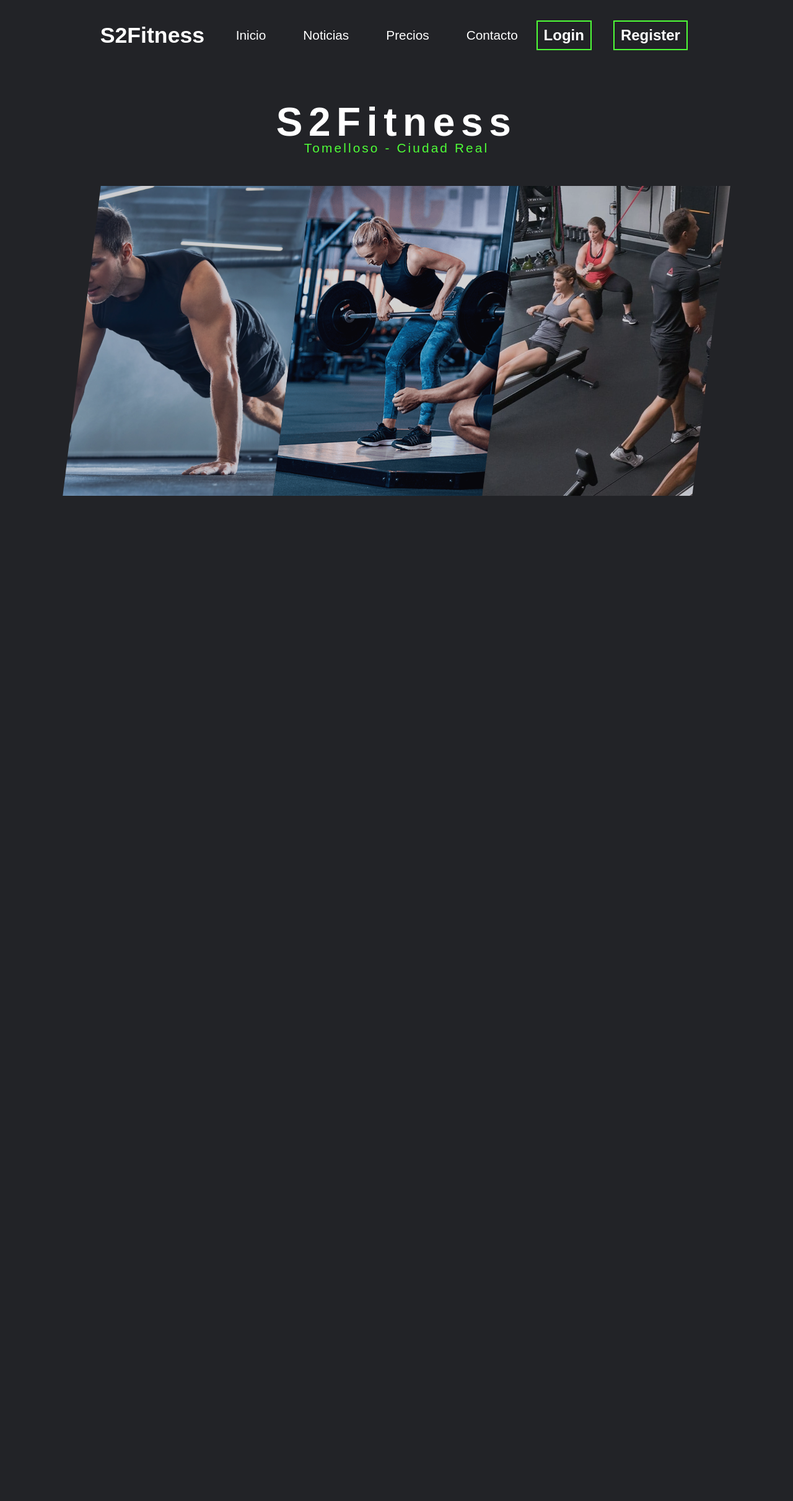
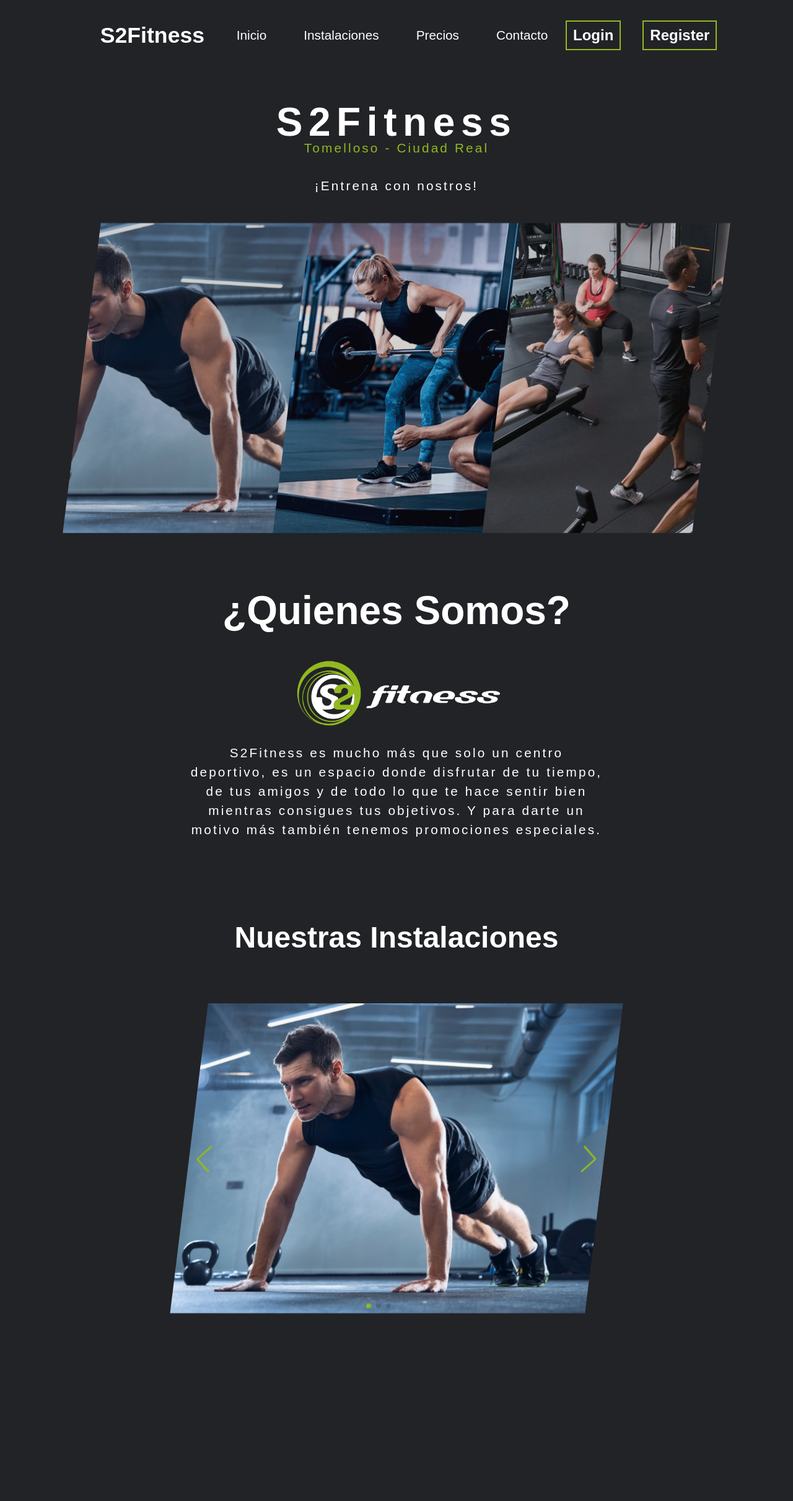
Before and after one commit to jlopez-02/GymManager, a PHP site: page / in a window 1280 px wide. Shown: the whole page at 62% size. Before the commit the page ends 800 px from the top, so only its background shows below. Run offline with PHP 8.4, Linux system fonts and the light colour scheme; some libraries are stand-ins or nearby versions.

Commit message:
03/04/2023 MAIN PAGE

```diff
--- a/TFC-GymManager/app/scripts/main_page.js
+++ b/TFC-GymManager/app/scripts/main_page.js
@@ -1,17 +1,64 @@
 $(document).ready(function () {
     let title_delay = 1200;
     animated_title(title_delay);
+    galery_hover();
+    initialize_slider();
+
+});
 
 
 
-});
-
 function animated_title(title_delay){
     $(".welcome_sub_title").css("opacity", 0);
+    $(".hover_text").css("opacity", 0);
     $(".welcome_title").addClass("typing");
 
     setTimeout( () => {
         $(".welcome_sub_title").css("opacity", 1);
         $(".welcome_sub_title").addClass("typing");
     }, title_delay);
+
+    setTimeout( () => {
+        $(".hover_text").css("opacity", 1);
+        $(".hover_text").addClass("blur-in");
+    }, title_delay + 1000);
+
+
 }
+
+function galery_hover(){
+    $(".image_galery img").each(function(index) {
+    const text = ["Entrenamiento individual", "Entrenamiento personal", "Actividades dirigidas"][index];
+    $(this).hover(function() {
+      $(".hover_text").text(text);
+      $(".hover_text").addClass("typing");
+    }, function() {
+      $(".hover_text").text("¡Entrena con nosotros!");
+      $(".hover_text").removeClass("typing");
+    });
+  });
+}
+
+function initialize_slider() {
+  const swiper = new Swiper('.swiper', {
+
+    autoplay: {
+      delay: 3000,
+      disableOnInteraction: false,
+    },
+
+    loop: true,
+
+    // If we need pagination
+    pagination: {
+      el: '.swiper-pagination',
+    },
+
+    // Navigation arrows
+    navigation: {
+      nextEl: '.swiper-button-next',
+      prevEl: '.swiper-button-prev',
+    },
+
+  });
+}
--- a/TFC-GymManager/app/styles/css/root.css
+++ b/TFC-GymManager/app/styles/css/root.css
@@ -26,7 +26,7 @@ header nav .app_logo {
   padding: 5px;
 }
 header nav .app_logo:hover {
-  color: #4fff38;
+  color: #92b91f;
 }
 header nav #nav_list {
   display: flex;
@@ -40,7 +40,7 @@ header nav #nav_list a {
   transition: all 0.5s ease;
 }
 header nav #nav_list a:hover {
-  color: #4fff38;
+  color: #92b91f;
   transform: translateY(5px);
 }
 header nav #nav_buttons {
@@ -54,15 +54,15 @@ header nav #nav_buttons a {
   margin-right: 25px;
   margin-left: 10px;
   transition: all 0.5s ease;
-  border: 2px solid #4fff38;
+  border: 2px solid #92b91f;
   padding: 10px;
 }
 header nav #nav_buttons a:hover {
-  color: #4fff38;
+  color: #92b91f;
   transform: translateY(5px);
 }
 header nav #nav_buttons a i {
-  color: #4fff38;
+  color: #92b91f;
 }
 header nav #nav_buttons #menu-icon i {
   font-size: 35px;
@@ -97,7 +97,7 @@ header nav #nav_buttons .nav_button_container:hover {
     display: block !important;
   }
   #menu-icon i.clicked {
-    color: #4fff38;
+    color: #92b91f;
   }
   header nav #nav_list {
     position: absolute !important;
@@ -105,7 +105,7 @@ header nav #nav_buttons .nav_button_container:hover {
     right: 2%;
     width: 270px;
     height: max-content;
-    background-color: #4fff38;
+    background-color: #92b91f;
     display: flex;
     flex-direction: column;
     justify-content: flex-start;
@@ -202,6 +202,11 @@ main * {
   width: 100%;
   padding: 50px;
   text-align: center;
+  padding-bottom: 300px;
+}
+#main_page_container hr {
+  opacity: 0;
+  width: 100%;
 }
 #main_page_container .welcome_title {
   width: 100%;
@@ -214,8 +219,17 @@ main * {
   letter-spacing: 0.15em;
 }
 #main_page_container p {
-  margin-top: 10px;
-  color: #4fff38;
+  color: #92b91f;
+  font-size: 1.3rem;
+  font-weight: 500;
+  overflow: hidden;
+  white-space: nowrap;
+  margin: 0 auto;
+  letter-spacing: 0.15em;
+}
+#main_page_container .hover_text {
+  padding-top: 40px;
+  color: #fff;
   font-size: 1.3rem;
   font-weight: 500;
   overflow: hidden;
@@ -243,5 +257,53 @@ main * {
   opacity: 1;
   filter: contrast(120%);
 }
+#main_page_container #web_description_page {
+  display: flex;
+  flex-wrap: wrap;
+  justify-content: center;
+}
+#main_page_container #web_description_page h1 {
+  width: 100%;
+  font-size: 4rem;
+  font-weight: 600;
+}
+#main_page_container #web_description_page img {
+  max-width: 30%;
+  height: auto;
+}
+#main_page_container #web_description_page p {
+  width: 60%;
+  color: #fff;
+  line-height: 1.5;
+  white-space: pre-wrap;
+  padding-top: 20px;
+  padding-bottom: 100px;
+}
+#main_page_container #showcase_container #slider-container {
+  display: flex;
+  align-items: center;
+  justify-content: center;
+}
+#main_page_container #showcase_container .swiper-button-prev, #main_page_container #showcase_container .swiper-button-next {
+  color: #92b91f;
+}
+#main_page_container #showcase_container .swiper-pagination .swiper-pagination-bullet-active {
+  background-color: #92b91f;
+}
+#main_page_container #showcase_container h1 {
+  font-size: 3rem;
+  font-weight: 600;
+  padding-bottom: 50px;
+}
+#main_page_container #showcase_container .swiper {
+  width: 60%;
+  transform: skew(-7deg);
+}
+#main_page_container #showcase_container .swiper .swiper-slide img {
+  width: 100%;
+  height: 500px;
+  flex-grow: 1;
+  object-fit: cover;
+}
 
 /*# sourceMappingURL=root.css.map */
--- a/TFC-GymManager/app/styles/scss/_main_page.scss
+++ b/TFC-GymManager/app/styles/scss/_main_page.scss
@@ -2,6 +2,10 @@
   width: 100%;
   padding: 50px;
   text-align: center;
+
+  hr{
+    @include invisible();
+  }
 
   .welcome_title{
     width: 100%;
@@ -13,8 +17,15 @@
   }
 
   p{
-    margin-top: 10px;
     color: $main-color;
+    font-size: 1.3rem;
+    font-weight: 500;
+    @include typing_anim_conf();
+  }
+
+  .hover_text{
+    padding-top: 40px;
+    color: $text-color;
     font-size: 1.3rem;
     font-weight: 500;
     @include typing_anim_conf();
@@ -42,4 +53,67 @@
       }
     }
   }
+
+  #web_description_page{
+    display: flex;
+    flex-wrap: wrap;
+    justify-content: center;
+    h1{
+      width: 100%;
+      font-size: 4rem;
+      font-weight: 600;
+    }
+
+    img{
+      max-width: 30%;
+      height: auto;
+    }
+
+
+
+    p{
+      width: 60%;
+      color: $text-color;
+      line-height: 1.5;
+      white-space: pre-wrap;
+      padding-top: 20px;
+      padding-bottom: 100px;
+    }
+  }
+
+  #showcase_container{
+
+    #slider-container{
+      display: flex;
+      align-items: center;
+      justify-content: center;
+    }
+
+    .swiper-button-prev, .swiper-button-next{
+      color: $main-color;
+    }
+    .swiper-pagination .swiper-pagination-bullet-active {
+      background-color: $main-color;
+    }
+
+    h1{
+      font-size: 3rem;
+      font-weight: 600;
+      padding-bottom: 50px;
+    }
+
+    .swiper{
+      width: 60%;
+      .swiper-slide img{
+        width: 100%;
+        height: 500px;
+        flex-grow: 1;
+        object-fit: cover;
+      }
+      transform: skew(-7deg);
+    }
+
+  }
+  padding-bottom: 300px;
+
 }
--- a/TFC-GymManager/app/styles/scss/_variables.scss
+++ b/TFC-GymManager/app/styles/scss/_variables.scss
@@ -1,8 +1,9 @@
 @import url('https://fonts.googleapis.com/css2?family=Montserrat:wght@500&family=Noto+Sans:wght@600&family=Open+Sans&family=Poppins&display=swap');
 $bg-color: #222327;
 $text-color: #fff;
+$main-color: #92b91f;
+//$main-color: #4fff38;
 //$main-color: #8c38ff;
-$main-color: #4fff38;
 $fuente: 'Poppings', sans-serif;
 
 @mixin typing_anim_conf(){
@@ -11,3 +12,8 @@ $fuente: 'Poppings', sans-serif;
     margin: 0 auto;
     letter-spacing: 0.15em;
 }
+
+@mixin invisible(){
+    opacity: 0;
+    width: 100%;
+}
--- a/TFC-GymManager/app/styles/scss/root.scss
+++ b/TFC-GymManager/app/styles/scss/root.scss
@@ -3,3 +3,4 @@
 @import "animations";
 @import "pageconf";
 @import "main_page";
+@import "register_form";
--- a/TFC-GymManager/app/views/main_page.php
+++ b/TFC-GymManager/app/views/main_page.php
@@ -6,14 +6,54 @@ ob_start();
 
 <div id="main_page_container">
 
+    <div id="title_page">
         <h1 class="welcome_title">S2Fitness</h1>
         <p class="welcome_sub_title">Tomelloso - Ciudad Real</p>
 
+        <h3 class="hover_text">¡Entrena con nostros!</h3>
         <section class="image_galery">
             <img src="app/assets/images/stock1.webp">
             <img src="app/assets/images/stock2.webp">
             <img src="app/assets/images/stock3.jpg">
         </section>
+
+
+    </div>
+
+    <section id="web_description_page">
+        <h1>¿Quienes Somos?</h1>
+        <img src="app/assets/images/s2fitness.png">
+        <hr>
+        <p>S2Fitness es mucho más que solo un centro deportivo, es un espacio donde disfrutar de tu tiempo, de tus amigos y de todo lo que te hace sentir bien mientras consigues tus objetivos. Y para darte un motivo más también tenemos promociones especiales.</p>
+
+    </section>
+
+    <hr id="link_2">
+
+    <section id="showcase_container">
+        <h1>Nuestras Instalaciones</h1>
+
+        <div id="slider-container" class="swiper-container">
+            <div class="swiper">
+                <!-- Additional required wrapper -->
+                <div class="swiper-wrapper">
+                    <!-- Slides -->
+                    <div class="swiper-slide"><img src="app/assets/images/stock1.webp"></div>
+                    <div class="swiper-slide"><img src="app/assets/images/stock2.webp"></div>
+                    <div class="swiper-slide"><img src="app/assets/images/stock3.jpg"></div>
+                </div>
+                <!-- If we need pagination -->
+                <div class="swiper-pagination"></div>
+
+                <!-- If we need navigation buttons -->
+                <div class="swiper-button-prev"></div>
+                <div class="swiper-button-next"></div>
+            </div>
+        </div>
+
+
+    </section>
+
 
 </div>
 
--- a/TFC-GymManager/app/views/root_page.php
+++ b/TFC-GymManager/app/views/root_page.php
@@ -11,6 +11,11 @@
 
         <!--CDN-->
         <link rel="stylesheet" href="https://cdnjs.cloudflare.com/ajax/libs/font-awesome/6.3.0/css/all.min.css" integrity="sha512-SzlrxWUlpfuzQ+pcUCosxcglQRNAq/DZjVsC0lE40xsADsfeQoEypE+enwcOiGjk/bSuGGKHEyjSoQ1zVisanQ==" crossorigin="anonymous" referrerpolicy="no-referrer" />
+
+        <link rel="stylesheet" href="https://cdn.jsdelivr.net/npm/swiper@9/swiper-bundle.min.css"/>
+        <script src="https://cdn.jsdelivr.net/npm/swiper@9/swiper-bundle.min.js"></script>
+
+
         <script src="https://code.jquery.com/jquery-3.6.1.min.js" integrity="sha256-o88AwQnZB+VDvE9tvIXrMQaPlFFSUTR+nldQm1LuPXQ=" crossorigin="anonymous"></script>
 
         <!--Styles-->
@@ -28,7 +33,7 @@
             <header id="root_header">
                 <nav id="nav_container">
                     <div id="logo-container">
-                        <a href="#" class="app_logo">
+                        <a href="index.php" class="app_logo">
                             S2Fitness
                         </a>
                     </div>
@@ -36,10 +41,10 @@
                     <div id="nav_menu">
                         <ul id="nav_list">
                             <li class="nav_item">
-                                <a href="#" class="nav_link">Inicio</a>
+                                <a href="index.php" class="nav_link">Inicio</a>
                             </li>
                             <li class="nav_item">
-                                <a href="#" class="nav_link">Noticias</a>
+                                <a href="index.php#showcase_container" class="nav_link">Instalaciones</a>
                             </li>
                             <li class="nav_item">
                                 <a href="#" class="nav_link">Precios</a>
@@ -70,8 +75,11 @@
                 <?php print $view; ?>
             </main>
 
+
+
         </div>
     </body>
 
     <script src="app/scripts/res_navbar.js"></script>
+
 </html>
```
Also changed, not shown: TFC-GymManager/app/assets/images/s2fitness.png (added), TFC-GymManager/app/assets/images/s2fitness.webp (added), TFC-GymManager/app/styles/scss/_register_form.scss (added), 2 other files. Lines whose indentation alone changed are shown as unchanged.
